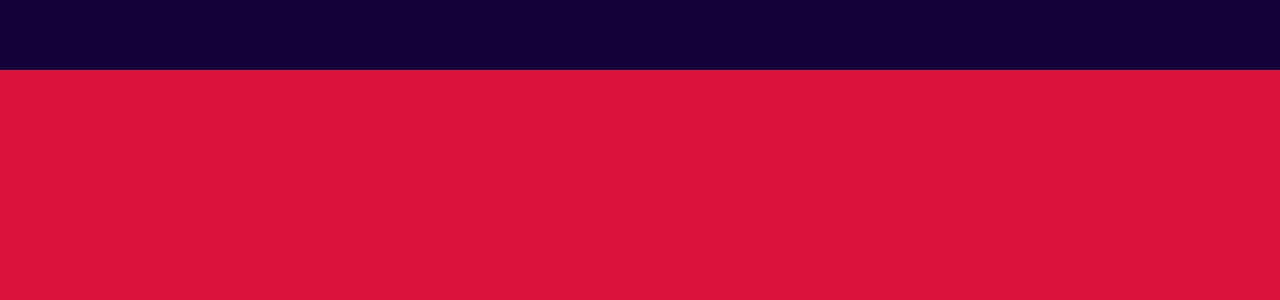
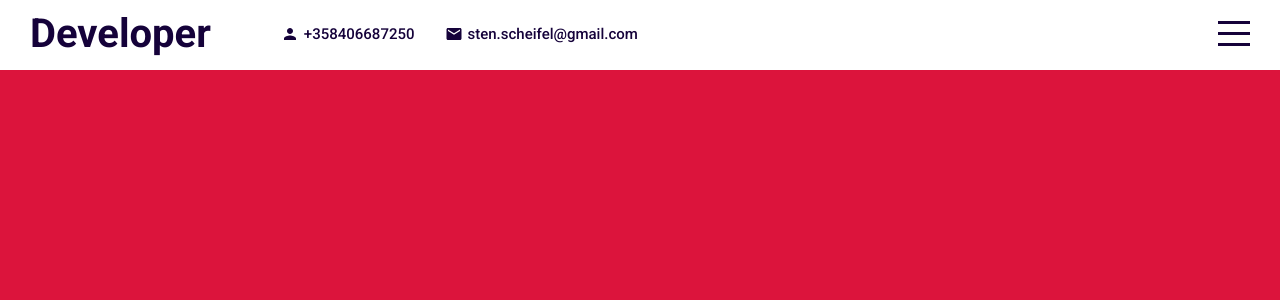
Before and after one commit to Stenbyte/Profile, a React (Create React App) app: page / in a window 1280 px wide. Shown: the top 300 px of the page. Built offline with nearby package versions, Linux system fonts and the light colour scheme.

Commit message:
header, menuOpen

```diff
--- a/package.json
+++ b/package.json
@@ -3,6 +3,8 @@
   "version": "0.1.0",
   "private": true,
   "dependencies": {
+    "@material-ui/core": "^4.12.3",
+    "@material-ui/icons": "^4.11.2",
     "@testing-library/jest-dom": "^5.14.1",
     "@testing-library/react": "^11.2.7",
     "@testing-library/user-event": "^12.8.3",
--- a/src/App.jsx
+++ b/src/App.jsx
@@ -4,10 +4,12 @@
 import Works from "./components/works/Works";
 import Contact from "./components/contact/Contact";
 import "./app.scss";
+import { useState } from "react";
 function App() {
+  const [menuOpen, setMenuOpen] = useState(false);
   return (
     <div className="app">
-      <Topbar />
+      <Topbar menuOpen={menuOpen} setMenuOpen={setMenuOpen} />
       <div className="sections">
         <Intro />
         <Portfolio />
--- a/src/app.scss
+++ b/src/app.scss
@@ -6,6 +6,7 @@
     background-color: crimson;
     position: relative;
     top: 70px;
+    scroll-behavior: smooth;
     scroll-snap-type: y mandatory;
     scrollbar-width: none;
     &::-webkit-scrollbar {
--- a/src/components/contact/Contact.jsx
+++ b/src/components/contact/Contact.jsx
@@ -1,5 +1,5 @@
 import React from "react";
 import "./contact.scss";
 export default function Contact() {
-  return <div className="contact"></div>;
+  return <div className="contact" id="contact"></div>;
 }
--- a/src/components/intro/Intro.jsx
+++ b/src/components/intro/Intro.jsx
@@ -1,5 +1,5 @@
 import React from "react";
 
 export default function Intro() {
-  return <div></div>;
+  return <div className="intro" id="intro"></div>;
 }
--- a/src/components/portfolio/Portfolio.jsx
+++ b/src/components/portfolio/Portfolio.jsx
@@ -1,5 +1,5 @@
 import React from "react";
 
 export default function Portfolio() {
-  return <div className="portfolio"></div>;
+  return <div className="portfolio" id="portfolio"></div>;
 }
--- a/src/components/topbar/Topbar.jsx
+++ b/src/components/topbar/Topbar.jsx
@@ -1,5 +1,32 @@
 import React from "react";
 import "./topbar.scss";
-export default function Topbar() {
-  return <div className="topbar"></div>;
+import { Person, Mail } from "@material-ui/icons";
+
+export default function Topbar({ menuOpen, setMenuOpen }) {
+  return (
+    <div className={"topbar " + (menuOpen && "active")}>
+      <div className="wrapper">
+        <div className="left">
+          <a href="#intro" className="logo">
+            Developer
+          </a>
+          <div className="itemContainer">
+            <Person className="icon" />
+            <span>+358406687250</span>
+          </div>
+          <div className="itemContainer">
+            <Mail className="icon" />
+            <span>sten.scheifel@gmail.com</span>
+          </div>
+        </div>
+        <div className="right">
+          <div className="hamburger" onClick={() => setMenuOpen(!menuOpen)}>
+            <span className="line1"></span>
+            <span className="line2"></span>
+            <span className="line3"></span>
+          </div>
+        </div>
+      </div>
+    </div>
+  );
 }
--- a/src/components/topbar/topbar.scss
+++ b/src/components/topbar/topbar.scss
@@ -1,8 +1,78 @@
+@import "../../global.scss";
+
 .topbar {
   width: 100%;
   height: 70px;
-  background-color: #15023a;
+  background-color: white;
+  color: $mainColor;
   position: fixed;
   top: 0;
+  transition: all 1s ease-in;
   z-index: 2;
+  .wrapper {
+    padding: 10px 30px;
+    display: flex;
+    align-items: center;
+    justify-content: space-between;
+    .left {
+      display: flex;
+      align-items: center;
+      .logo {
+        font-size: 40px;
+        font-weight: 700;
+        text-decoration: none;
+        color: inherit;
+        margin-right: 40px;
+      }
+      .itemContainer {
+        display: flex;
+        align-items: center;
+        margin-left: 30px;
+        .icon {
+          font-size: 18px;
+          margin-right: 5px;
+        }
+        span {
+          font-size: 15px;
+          font-weight: 500;
+        }
+      }
+    }
+    .right {
+      .hamburger {
+        width: 32px;
+        height: 25px;
+        display: flex;
+        flex-direction: column;
+        justify-content: space-between;
+        cursor: pointer;
+        span {
+          width: 100%;
+          height: 3px;
+          background-color: $mainColor;
+          transform-origin: left;
+          transition: all 2s ease-in-out;
+        }
+      }
+    }
+  }
+  &.active {
+    background-color: $mainColor;
+    color: white;
+    .hamburger {
+      span {
+        &:first-child {
+          background-color: white;
+          transform: rotate(45deg);
+        }
+        &:nth-child(2) {
+          opacity: 0;
+        }
+        &:last-child {
+          background-color: white;
+          transform: rotate(-45deg);
+        }
+      }
+    }
+  }
 }
--- a/src/components/works/Works.jsx
+++ b/src/components/works/Works.jsx
@@ -1,5 +1,5 @@
 import React from "react";
 import "./works.scss";
 export default function Works() {
-  return <div className="works"></div>;
+  return <div className="works" id="works"></div>;
 }
```
Also changed, not shown: 1 other file (tests, documents, lock files or other folders).
